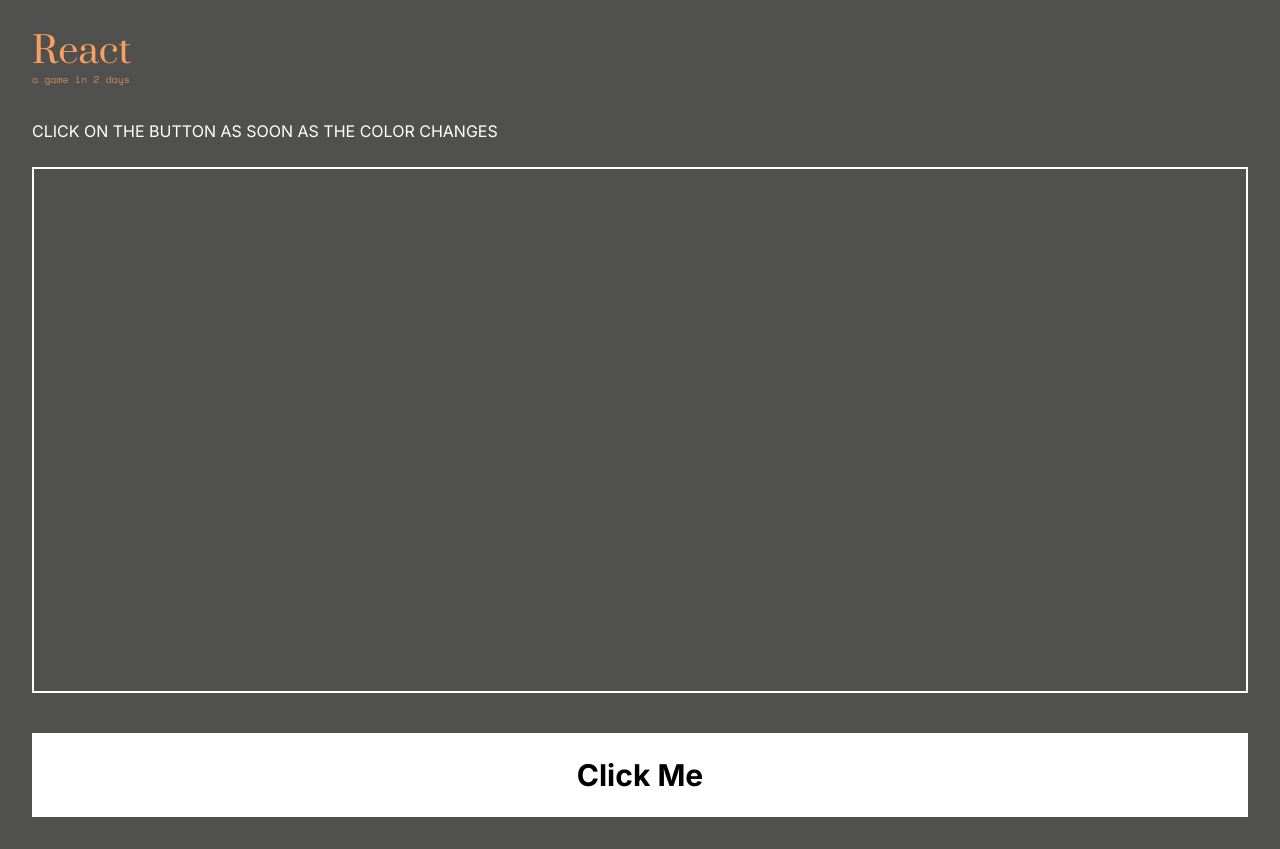
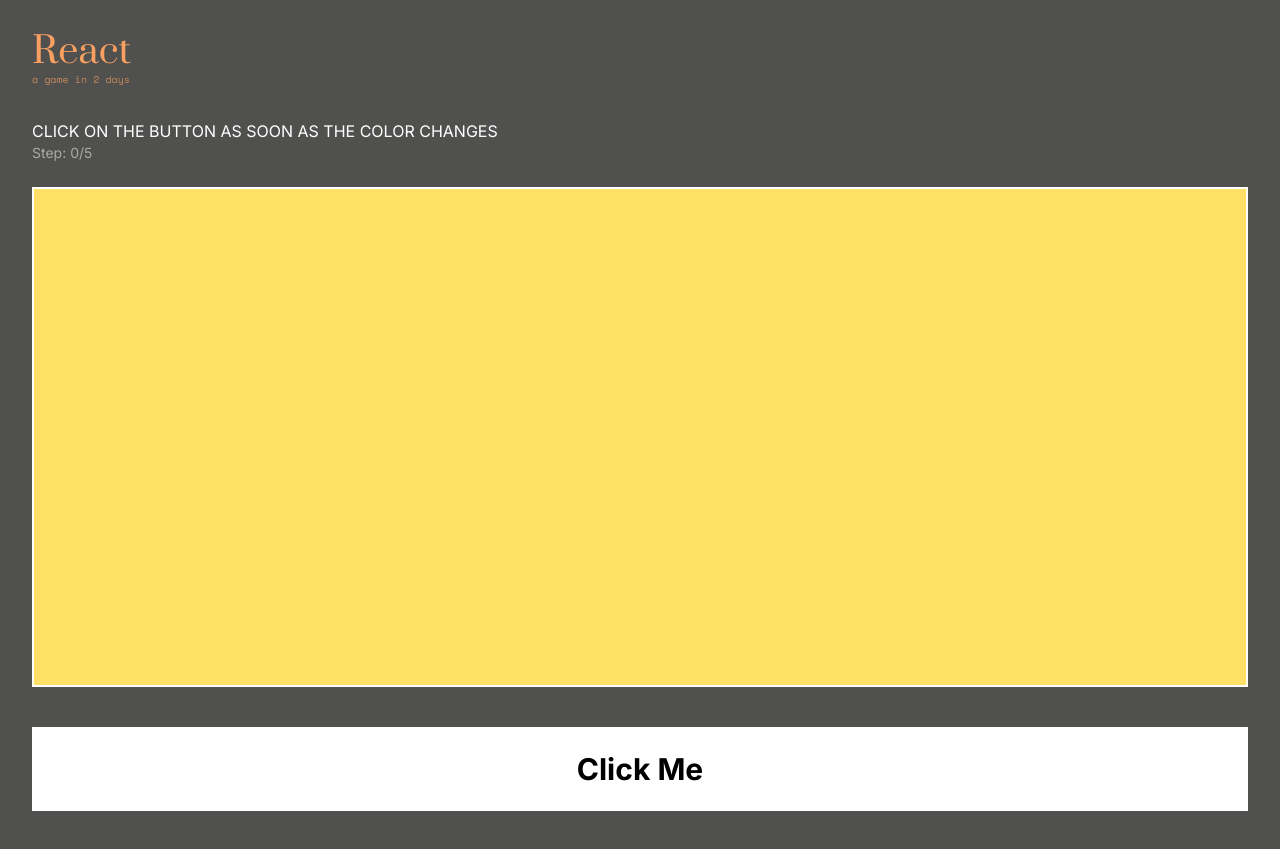
Before and after one commit to BirnadinErick/react, a React (Vite) app in the folder app/: page /color-change in a window 1280 px wide. Built offline with nearby package versions, Linux system fonts and the light colour scheme.

Commit message:
feat: add game-loop for color-change

```diff
--- a/app/package.json
+++ b/app/package.json
@@ -1,7 +1,7 @@
 {
   "name": "app",
   "private": true,
-  "version": "1.0.0",
+  "version": "1.1.0",
   "type": "module",
   "scripts": {
     "dev": "vite --host",
--- a/app/src/routes/ColorChange.tsx
+++ b/app/src/routes/ColorChange.tsx
@@ -1,40 +1,68 @@
 import { useEffect, useState } from "react"
+
+// a game-loop
+// has 5 steps
+// each step:
+//  1. starts timer
+//  2. changes the color
+//  3. measures duration when button clicked
+//  4. advances to next step if applicable or exits
 
 export default function ColorChange() {
 
-  const [color, setColor] = useState('red');
+  const [step, setStep] = useState(0);
+  const [color, setColor] = useState('transparent');
+  const [times, setTimes] = useState<Array<number>>([]);
   const [startTime, setStartTime] = useState(0)
-  const [result, setResult] = useState('')
-  const timeout = Math.ceil(Math.random() * 10000 % 9)
+//  const [result, setResult] = useState('')
 
   // need to include the usable styles, so that the tailwind
   // will not purge the output CSS. I saw this trick from youtube, btw.
   // link to video: https://youtu.be/aSlK3GhRuXA?t=244
-  const tagetColor = Math.floor(Math.random() * 100 % 5)
   const colors = ['bg-red', 'bg-orange', 'bg-blue', 'bg-yellow', 'bg-torquise'];
 
   useEffect(()=>{
-    console.log(timeout);
+    const timeout = Math.ceil(Math.random() * 10000 % 4)
 
     setTimeout(()=>{
+        console.debug('setting another timeout for step:', step);
+        console.debug('timeout:', timeout)
+
         setStartTime(Date.now());
+
+        var tagetColor = Math.floor(Math.random() * 100 % 5)
+        while (color === colors[tagetColor]) {
+           tagetColor = Math.floor(Math.random() * 100 % 5)
+        }
         setColor(colors[tagetColor]);
       }, timeout * 1000);
 
-    }, []);
-
+    }, [step]);
 
   return (
   <main className='mx-8 my-4 h-full'>
     <h3 className="text-white font-sans uppercase">click on the button as soon as the color changes</h3>
-    <div className={`h-[526px] my-6 border-2 border-white ${color}`}></div>
+    <p className="text-sm text-white/50">Step: {step}/5</p>
+    <div className={`h-[500px] my-6 border-2 border-white ${color}`}></div>
     <button className="bg-white font-bold p-6 text-3xl w-full my-4"
     onClick={()=>{
-        setResult(`you clicked in ${Date.now() - startTime}ms`);
+      if (step + 1 < 6) {
+  //      setResult(`you clicked in ${Date.now() - startTime}ms`);
+        setTimes([Date.now()-startTime, ...times]);
+        setStep(step+1);
+        setColor('transparent')
+      } else{
+ //       setResult('round end!');
+          console.info('arithmetic avg is', times.reduce((x:number, y:number)=> x+y) / 5);
+        }
       }}
     >Click Me</button>
 
+    {/*
     <p className="text-white/80 font-mono uppercase">{result}</p>
-  </main>
+    */}
+
+
+</main>
   )
 }
--- a/app/tailwind.config.js
+++ b/app/tailwind.config.js
@@ -12,7 +12,8 @@ export default {
         'orange':'#F9A061',
         'red':'#F25F5C',
         'torquise':'#70C1B3',
-        'gray':'#50514F'
+        'gray':'#50514F',
+        'blue': '#247BA0'
       },
       fontFamily:{
         sans: ['Inter', 'sans-serif'],
```
